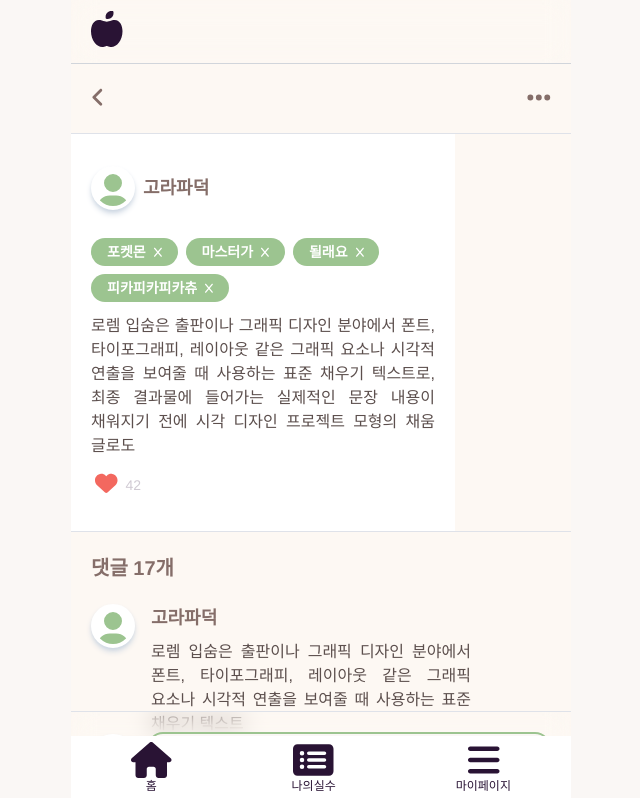
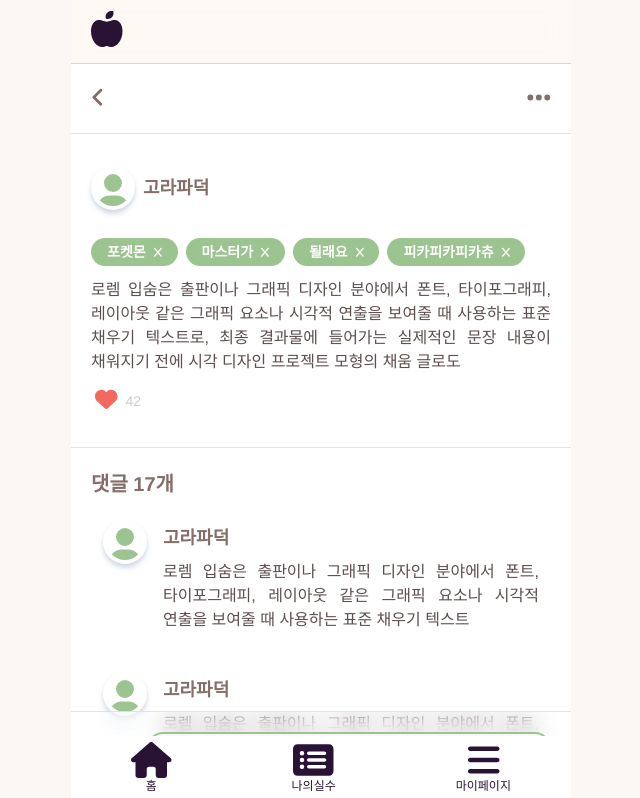
Before and after one commit to coding-union-kr/siltarae-fe, a Next.js app: page /detailedMistakeFeed in a window 1280 px wide. Shown: the top 798 px of the page, without its empty margins (319-959 px from the left). Built offline with nearby package versions, Linux system fonts and the light colour scheme.

Commit message:
fix: detailMistakeFeed 페이지 CSS 맞지 않는 부분 수정

```diff
--- a/components/Comment.tsx
+++ b/components/Comment.tsx
@@ -3,11 +3,11 @@ import Avatar from "./Avatar";
 
 function Comment() {
   return (
-    <div className="flex flex-row gap-2 items-start p-5">
+    <div className="flex flex-row gap-2 items-start px-8 py-5">
       <Avatar />
-      <div className="ml-2">
+      <div className="ml-2 mt-1">
         <h3 className="text-lg text-[#856E69] font-bold mb-2">고라파덕</h3>
-        <p className="text-base text-[#5C4F4D] leading-normal break-keep text-justify max-w-xs">
+        <p className="text-base text-[#5C4F4D] leading-normal break-keep text-justify max-w-[500px] ">
           로렘 입숨은 출판이나 그래픽 디자인 분야에서 폰트, 타이포그래피,
           레이아웃 같은 그래픽 요소나 시각적 연출을 보여줄 때 사용하는 표준
           채우기 텍스트
--- a/components/ContentPage.tsx
+++ b/components/ContentPage.tsx
@@ -7,7 +7,7 @@ import Tag from "./Tag";
 
 function ContentPage() {
   return (
-    <article className="w-96 min-h-72 bg-white text-neutral-content px-5 py-8">
+    <article className="w-auto min-h-72 bg-white text-neutral-content px-5 py-8">
       <section className="flex items-center mb-3">
         <Avatar />
         <h3 className="ml-2 text-lg text-[#856E69] font-bold">고라파덕</h3>
--- a/pages/detailedMistakeFeed/index.tsx
+++ b/pages/detailedMistakeFeed/index.tsx
@@ -7,7 +7,7 @@ import React from "react";
 
 export default function DetailedMistakeFeed() {
   return (
-    <div className="w-full h-[200vh]">
+    <div className="w-full h-auto bg-white pb-16">
       <section className="flex flex-row px-5 py-5 justify-between border-b-[0.3px] border-[#DFE2E9]">
         <div>
           <FontAwesomeIcon
```
